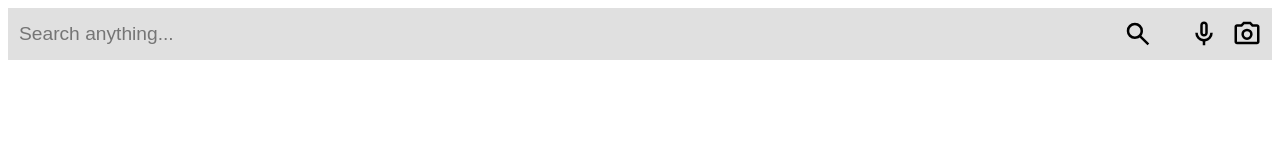
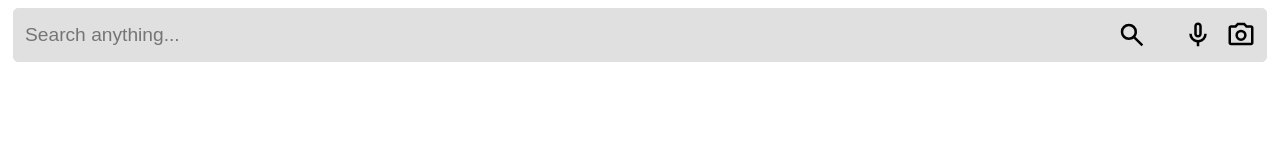
Before and after one commit to cartwiz-ai/web, a React (Vite) app: page / in a window 1280 px wide. Shown: the top 160 px of the page. Built offline with nearby package versions, Linux system fonts and the light colour scheme.

Commit message:
Changes to SearchBar Wrapper styles

```diff
--- a/src/routes/Home/SearchBar/SearchBar.module.css
+++ b/src/routes/Home/SearchBar/SearchBar.module.css
@@ -4,6 +4,9 @@
     justify-content: space-between;
     align-items: center;
 	background-color: #e0e0e0;
+    margin: 5px 5px 10px;
+    border: 1px solid #e0e0e0;
+    border-radius: 5px;
 }
 
 .inputFieldContainer {
```
